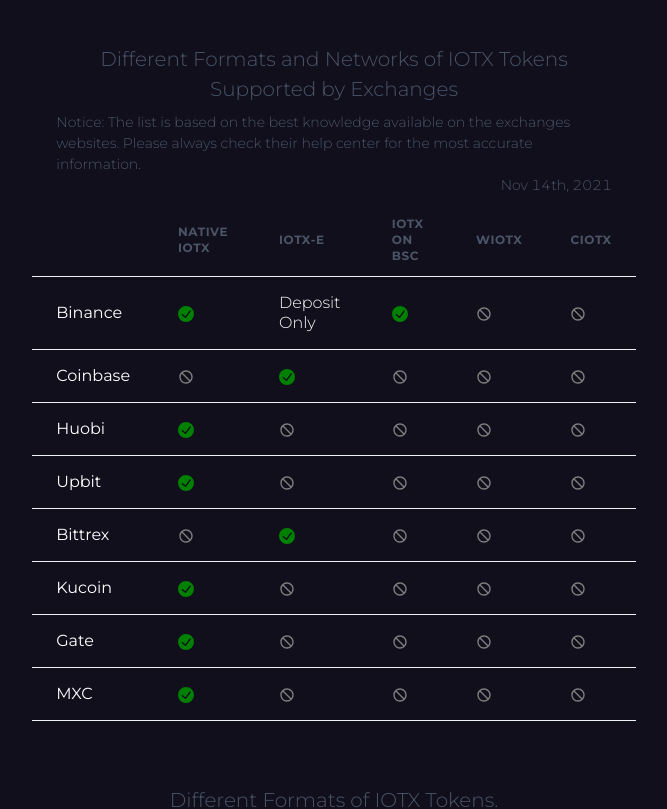
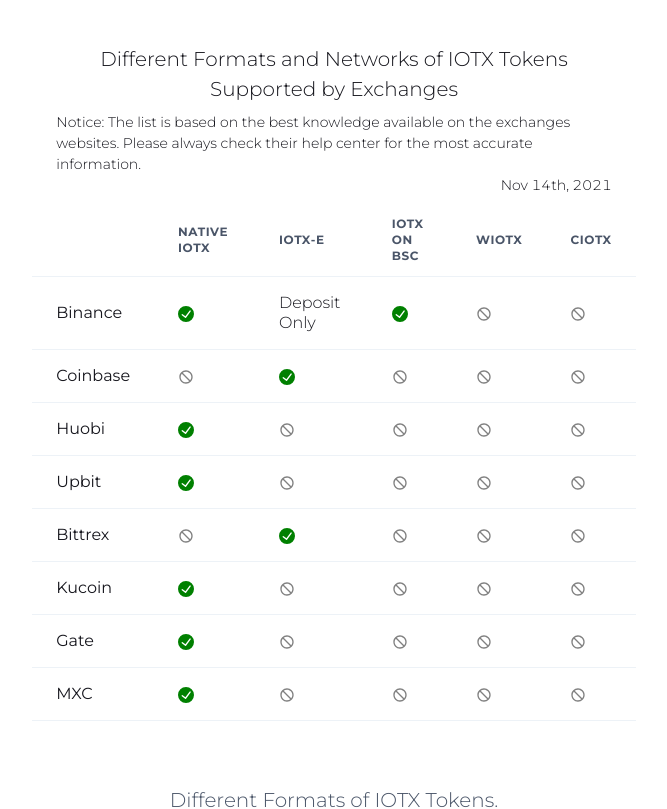
Before and after one commit to zhangnihuizoe/web-iopay-v2, a Next.js app: page /exchange-support in a window 1280 px wide. Shown: the top 809 px of the page, without its empty margins (306-973 px from the left). Built offline with nearby package versions, Linux system fonts and the light colour scheme; a web font is replaced by a local one.

Commit message:
Update exchange color mode

```diff
--- a/src/pages/exchange-support.tsx
+++ b/src/pages/exchange-support.tsx
@@ -1,7 +1,9 @@
-import { Container, Icon, Table, TableCaption, Tbody, Td, Text, Th, Thead, Tr } from "@chakra-ui/react";
+import { Container, Icon, Table, TableCaption, Tbody, Td, Text, Th, Thead, Tr, useColorMode } from "@chakra-ui/react";
 import { CheckCircleIcon, NotAllowedIcon } from "@chakra-ui/icons";
 
 function ExchangeSupport() {
+    const color = { light: 'black', dark: 'white' }
+    const { colorMode } = useColorMode()
     const tokenForamt = [
         {
             name: 'Native IOTX',
@@ -97,9 +99,9 @@
             CIOTX: false
         }];
 
-    return <Container>
-        <Table variant="simple" w="100%" fontWeight='light' mt={5}>
-            <TableCaption placement='top' fontSize='xl' fontWeight='light'>
+    return <Container bg='white' color={color[colorMode]}>
+        <Table color={color[colorMode]} variant="simple" w="100%" fontWeight='light' mt={5}>
+            <TableCaption color={color[colorMode]} placement='top' fontSize='xl' fontWeight='light'>
                 Different Formats and Networks of IOTX Tokens Supported by Exchanges
                 <Text textAlign='left' mt={2} fontSize='sm' fontWeight='light'>Notice:  The list is based on the best knowledge available on the exchanges websites. Please
                     always check their help center for the most accurate information. </Text>
--- a/src/theme.tsx
+++ b/src/theme.tsx
@@ -1,5 +1,10 @@
 import { extendTheme } from '@chakra-ui/react'
 import { createBreakpoints } from '@chakra-ui/theme-tools'
+
+const config = {
+    initialColorMode: 'light',
+    useSystemColorMode: false
+}
 
 const fonts = {
     untitled: 'Untitled Sans, apple-system, sans-serif',
@@ -15,7 +20,8 @@
     xl: '80em',
 })
 
-const theme = extendTheme({
+const theme = extendTheme( {
+    config,
     colors: {
         black: '#16161D',
         btnBgColor: "linear-gradient(92.18deg, #44FFB2 19.21%, #00D3DC 105.06%)",
@@ -27,8 +33,7 @@
         global: {
             'html, #__next': {
                 height: '100%',
-                padding: 0,
-                background: "#110F1C"
+                padding: 0
             },
             body: {
                 overflowY: 'scroll',
```
